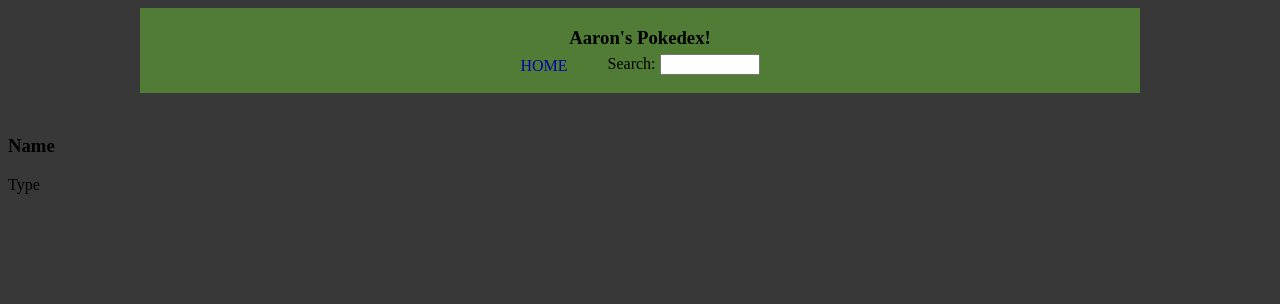
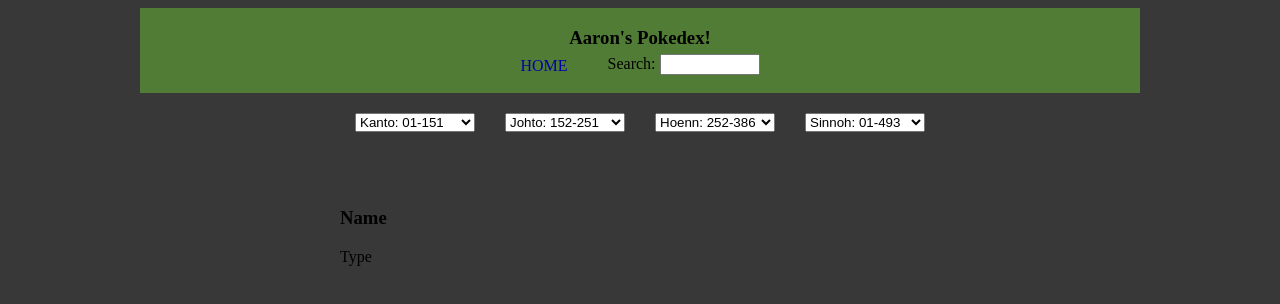
Before and after one commit to Spicy-Boy/pokedex-pokeapi, a plain HTML site: page entry.html in a window 1280 px wide. Drawn offline with Linux system fonts and the light colour scheme; no server answers.

Commit message:
Formatted dropdown wrapper, added to entries too

```diff
--- a/css/style.css
+++ b/css/style.css
@@ -64,16 +64,25 @@ nav a:hover {
     width: 100px;
 }
 
-.wrapper-main {
+main {
     max-width: 600px;
     margin-left: auto;
     margin-right: auto;
 }
 
-.dropdown-menu {
+.dropdown-menus {
     display: flex;
     flex-direction: row;
     justify-content: space-around;
+
+    padding-bottom: 15px;
+    padding-top: 15px;
+
+    flex-wrap: wrap;
+}
+.dropdown-menus select{
+    width: 120px;
+    margin-top: 5px;
 }
 
 .icon-menu {
--- a/entry.html
+++ b/entry.html
@@ -28,12 +28,40 @@
     </header>
 
     <main>
+
+        <section class="dropdown-menus">
+
+            <!-- <form id="kanto-form" action="entry.html" method="GET"> -->
+                <!-- <label for="dropdown"></label> -->
+            <!-- </form> -->
+
+            <select id="kanto-dropdown" name="pokemon">
+                <option value="-1" selected>Kanto: 01-151</option>
+            </select>
+            <select id="johto-dropdown" name="pokemon">
+                <option value="-1" selected>Johto: 152-251</option>
+            </select>
+            <select id="hoenn-dropdown" name="pokemon">
+                <option value="-1" selected>Hoenn: 252-386</option>
+            </select>
+            <select id="sinnoh-dropdown" name="pokemon">
+                <option value="-1" selected>Sinnoh: 01-493</option>
+            </select>
+
+        </section>
+
+        <section class="entry-header">
+            <img src="" id="icon-sprite">
+            <span id=""></span>
+        </section>
+
         <img src="" id="sprite">
         <h3 id="name">Name</h3>
         <p id="type">Type</p>
     </main>
 
     <script src="js/utility-functions.js"></script>
+    <script src="js/populate-dropdown-menus.js"></script>
     <script src="js/populate-entry.js"></script>
 
 </body>
--- a/js/populate-dropdown-menus.js
+++ b/js/populate-dropdown-menus.js
@@ -5,9 +5,9 @@ let sinnohDropdown = document.getElementById("sinnoh-dropdown");
 
 /* <option value="1">001 Bulbasaur</option> */
 
-// FETCH a list of pokemon from kanto (1 - 151)!
-const url = "https://pokeapi.co/api/v2/pokemon/?limit=493"; //493 pokemon in gen 4
-fetch(url)
+// FETCH a list of pokemon from first four regions (0-493)!
+const pokemonListUrl = "https://pokeapi.co/api/v2/pokemon/?limit=493"; //493 pokemon in gen 4
+fetch(pokemonListUrl)
 .then(json => json.json() )
 .then( obj => {
     for (let i = 0; i < obj.results.length; i++)
```
Also changed, not shown: index.html (+4 -7 lines).
